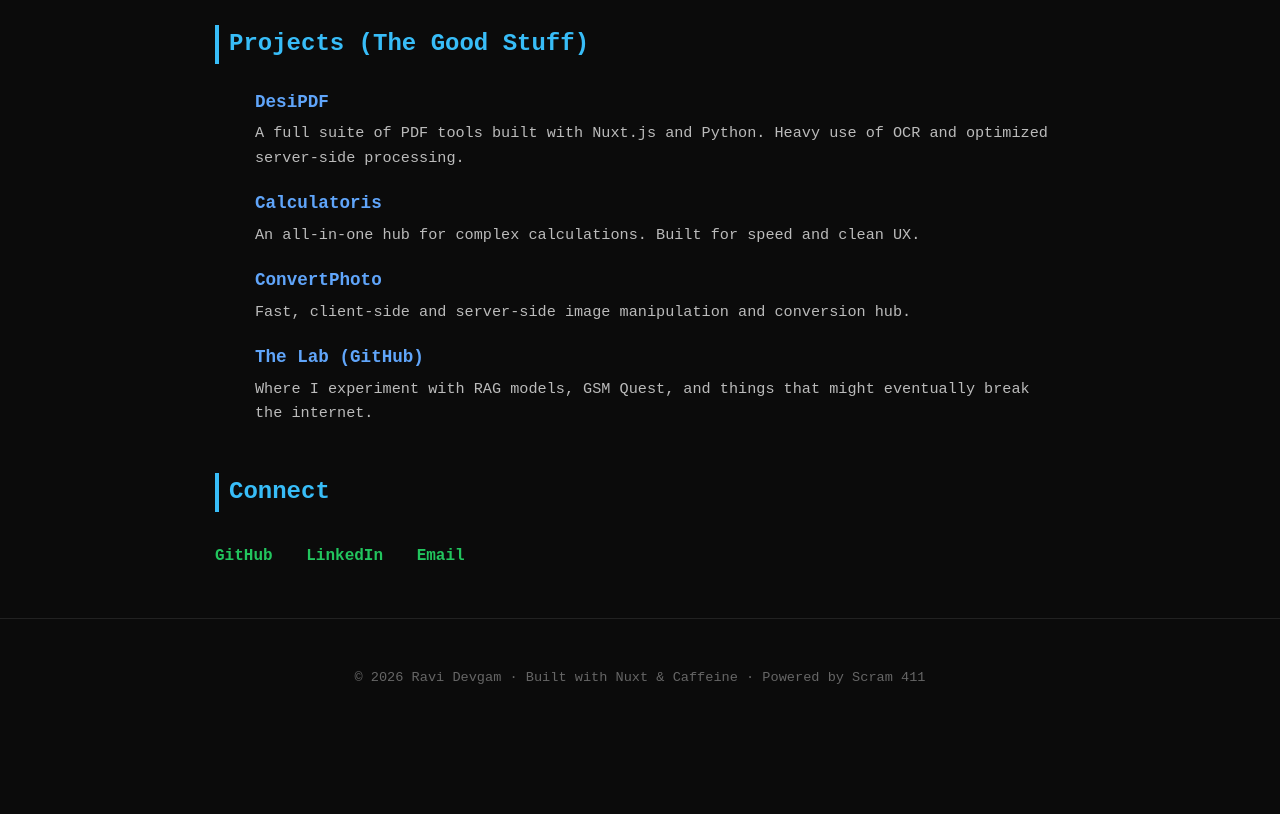
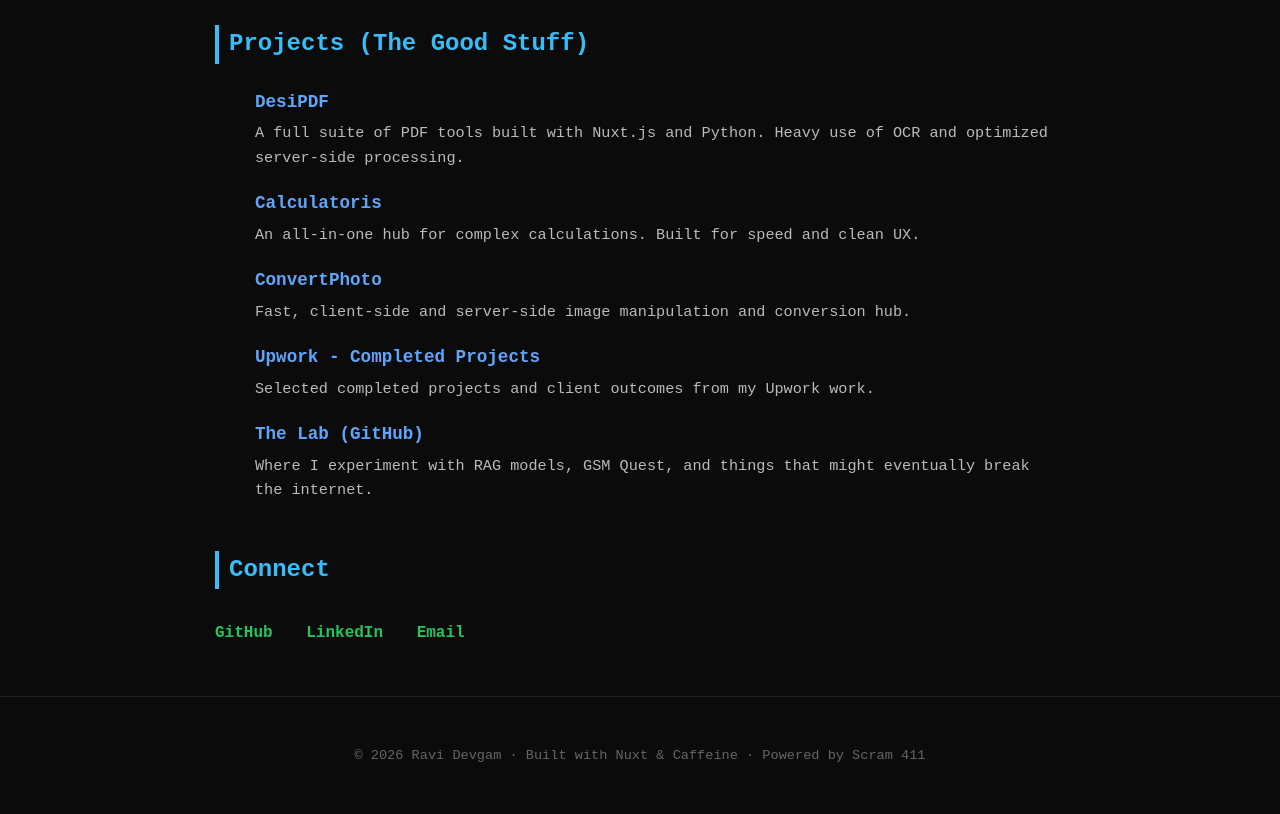
Before and after one commit to WhoRavi/WhoRavi.github.io, a plain HTML site: page index.html in a window 1280 px wide. Shown: the part 728-1542 px from the top of the page. Before the commit the page ends 1465 px from the top, so only its background shows below. Drawn offline with Linux system fonts and the light colour scheme.

Commit message:
updated my resume content

```diff
--- a/index.html
+++ b/index.html
@@ -171,6 +171,10 @@
         <p>Fast, client-side and server-side image manipulation and conversion hub.</p>
       </li>
       <li>
+        <a href="https://www.upwork.com/freelancers/~0116401c1237848976?promobnr=1" target="_blank">Upwork - Completed Projects</a>
+        <p>Selected completed projects and client outcomes from my Upwork work.</p>
+      </li>
+      <li>
         <a href="https://github.com/whoravi" target="_blank">The Lab (GitHub)</a>
         <p>Where I experiment with RAG models, GSM Quest, and things that might eventually break the internet.</p>
       </li>
```
